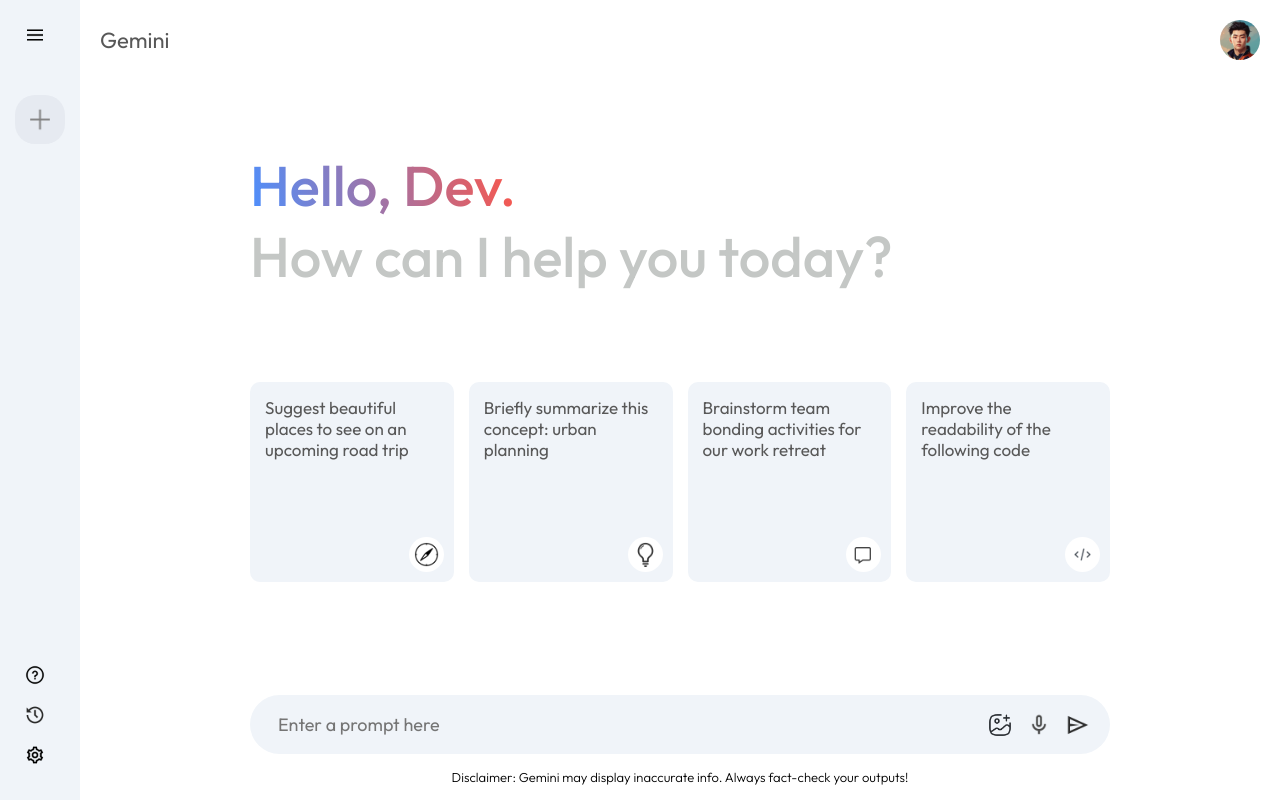
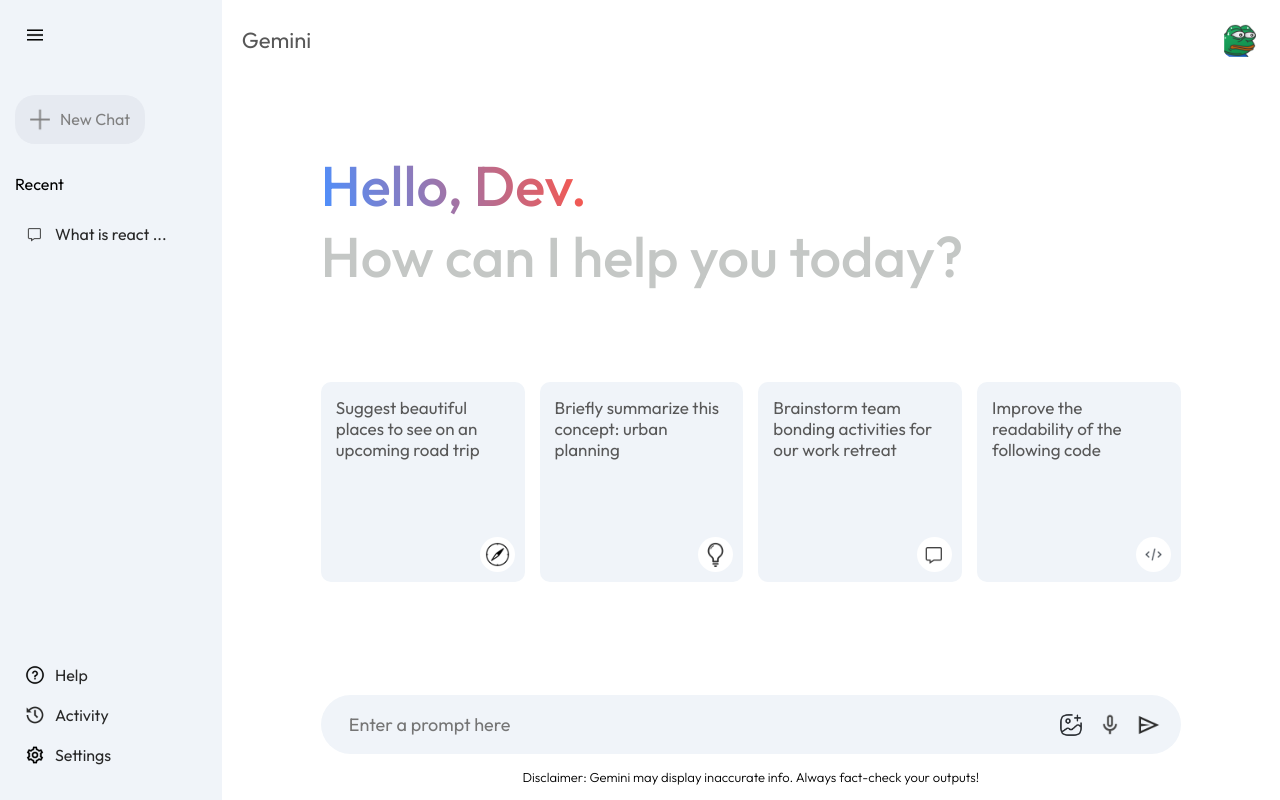
Before and after one commit to code-of-toad/custom-google-gemini-react-app, a React (Vite) app: page / in a window 1280 px wide. Built offline with nearby package versions, Linux system fonts and the light colour scheme.

Commit message:
Finish building UI

```diff
--- a/src/assets/assets.js
+++ b/src/assets/assets.js
@@ -8,6 +8,7 @@
 import gallery_icon from './gallery_icon.png';
 import mic_icon from './mic_icon.png';
 import user_icon from './user_icon.png';
+import pepe_icon from './pepe_icon.png';
 import youtube_icon from './youtube_icon.png';
 import message_icon from './message_icon.png';
 import code_icon from './code_icon.png';
@@ -25,6 +26,7 @@
     gallery_icon,
     mic_icon,
     user_icon,
+    pepe_icon,
     youtube_icon,
     message_icon,
     code_icon,
--- a/src/components/Main/index.jsx
+++ b/src/components/Main/index.jsx
@@ -7,7 +7,7 @@
         <div className='main'>
             <div className='nav'>
                 <p>Gemini</p>
-                <img src={assets.user_icon} alt='' />
+                <img src={assets.pepe_icon} alt='' />
             </div>
             <div className='main-container'>
                 <div className='greet'>
--- a/src/components/Sidebar/index.jsx
+++ b/src/components/Sidebar/index.jsx
@@ -4,7 +4,7 @@
 
 const Sidebar = () => {
 
-    const [extended, setExtended] = useState(false);
+    const [extended, setExtended] = useState(true);
 
     return (
         <div className='sidebar'>
```
Also changed, not shown: src/assets/pepe_icon.png (added).
